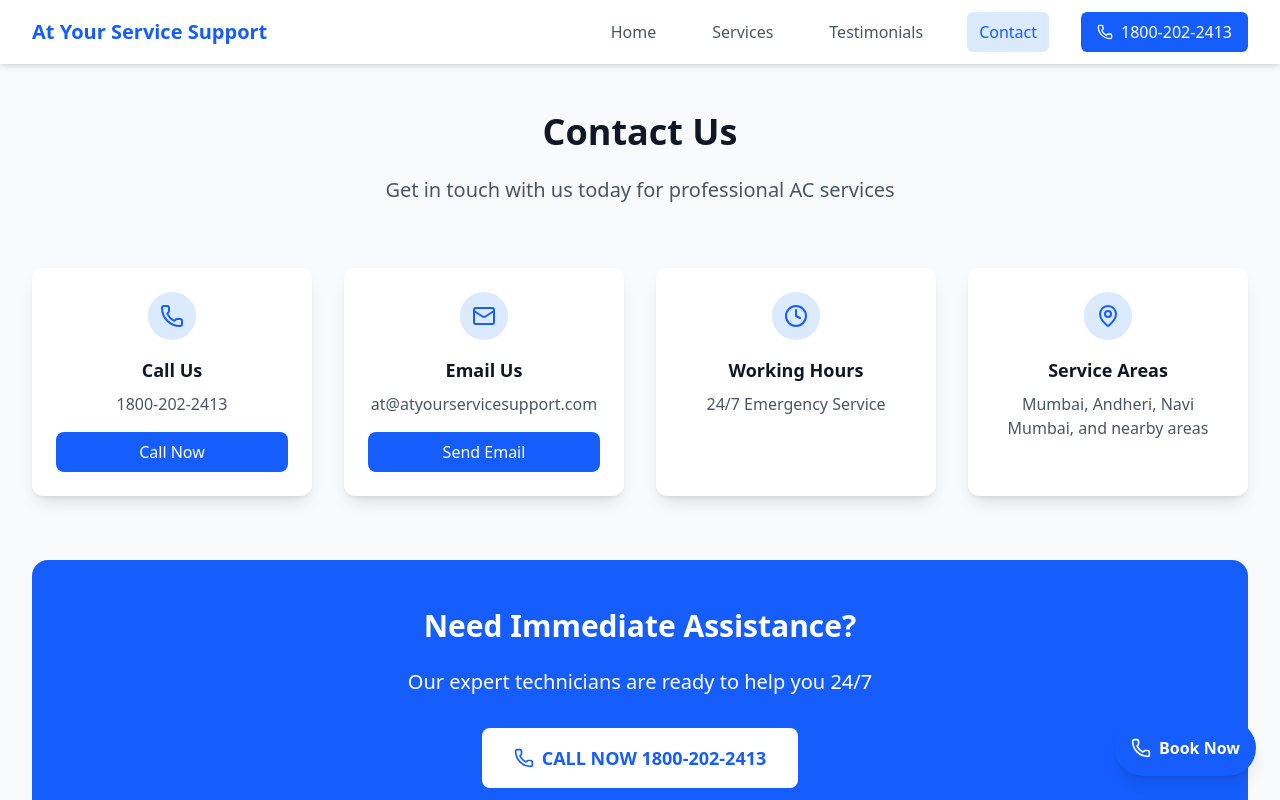
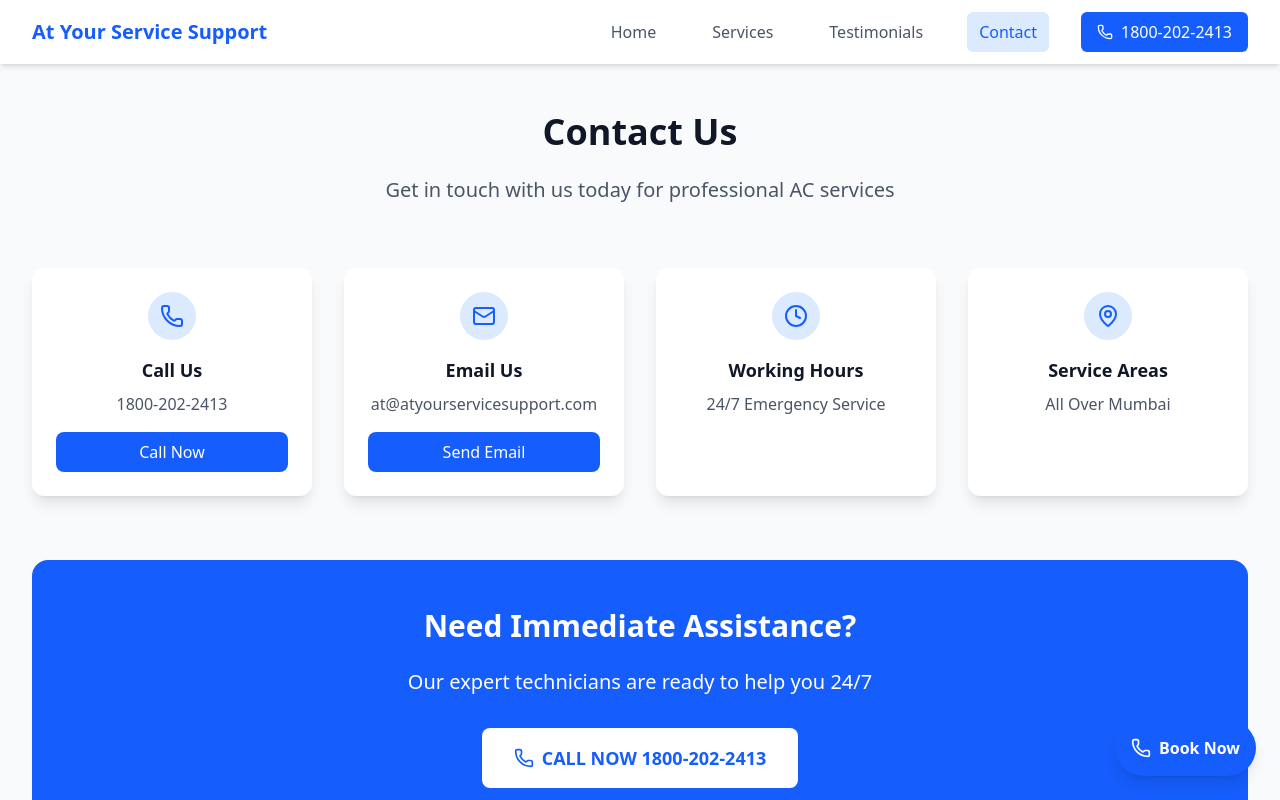
Before and after one commit to sanjanajaiswalCS/new-project, a React (Vite) app in the folder vite-project/: page /contact in a window 1280 px wide. Shown: the top 800 px of the page. Built offline with nearby package versions, Linux system fonts and the light colour scheme.

Commit message:
Update contact.jsx

```diff
--- a/vite-project/src/pages/contact.jsx
+++ b/vite-project/src/pages/contact.jsx
@@ -26,7 +26,7 @@ const Contact = () => {
     {
       icon: <MapPin className="h-6 w-6" />,
       title: "Service Areas",
-      content: "Mumbai, Andheri, Navi Mumbai, and nearby areas",
+      content: "All Over Mumbai",
       special: true
     }
   ];
```
